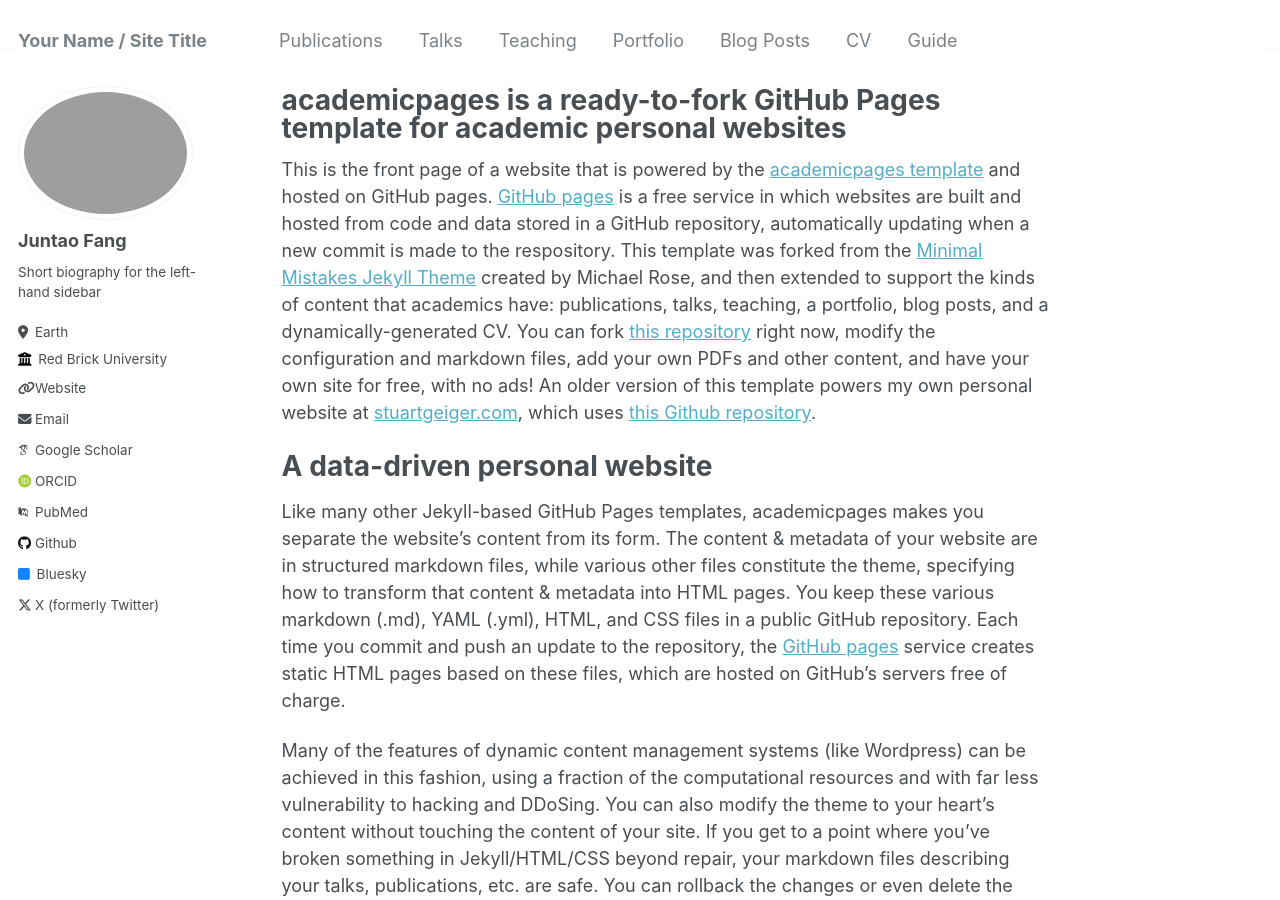
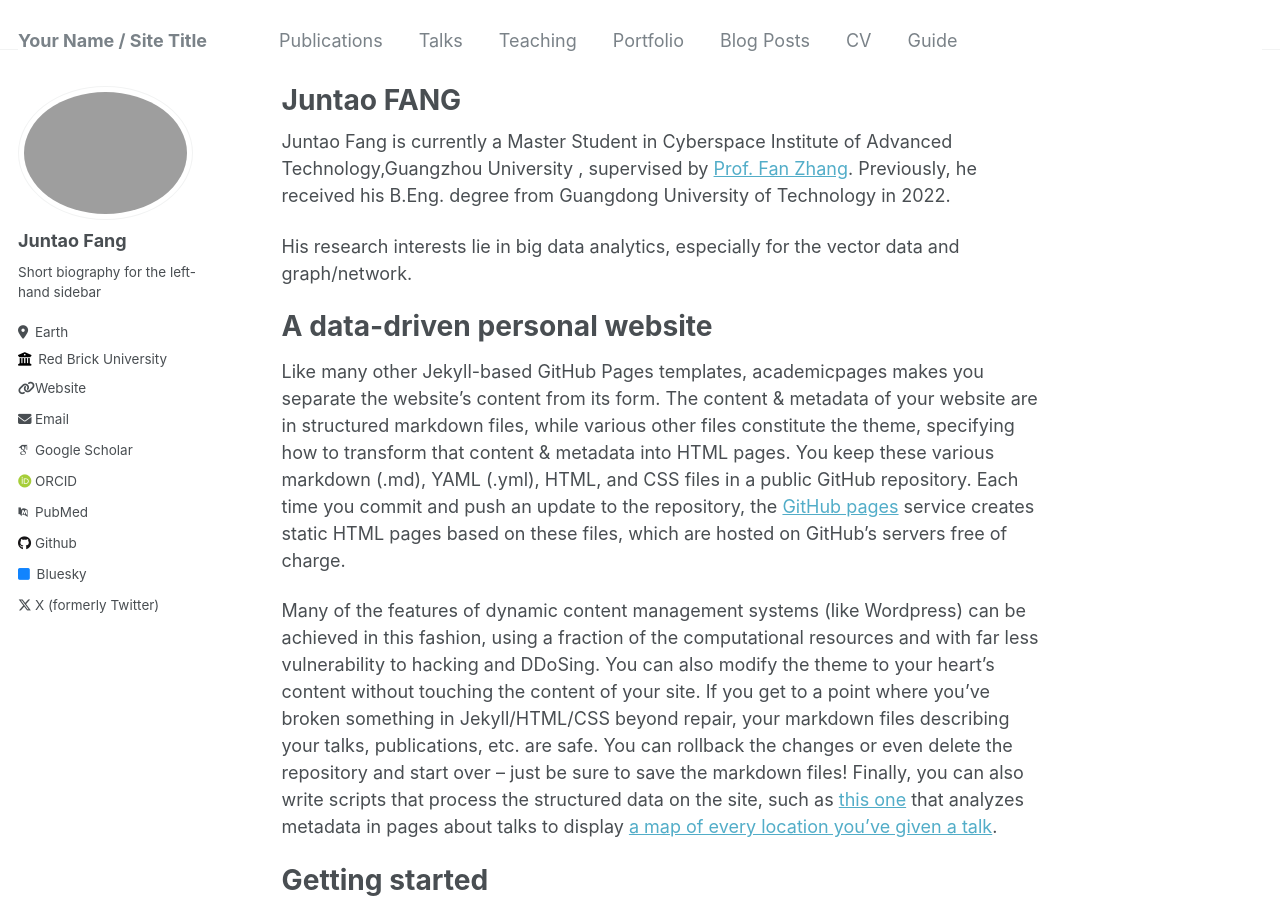
Before and after one commit to juntaofang2000/juntaofang2000.github.io, a Jekyll site: the page built from _pages/about.md, in a window 1280 px wide and 900 px high. Built offline with Jekyll 4.4.1, drawn with Linux system fonts in a browser that asks for light colours; some web fonts are replaced.

Commit message:
about me

```diff
--- a/_pages/about.md
+++ b/_pages/about.md
@@ -1,13 +1,18 @@
 ---
 permalink: /
-title: "academicpages is a ready-to-fork GitHub Pages template for academic personal websites"
+title: "Juntao FANG"
+excerpt: "About me"
 author_profile: true
 redirect_from:
   - /about/
   - /about.html
 ---
 
-This is the front page of a website that is powered by the [academicpages template](https://github.com/academicpages/academicpages.github.io) and hosted on GitHub pages. [GitHub pages](https://pages.github.com) is a free service in which websites are built and hosted from code and data stored in a GitHub repository, automatically updating when a new commit is made to the respository. This template was forked from the [Minimal Mistakes Jekyll Theme](https://mmistakes.github.io/minimal-mistakes/) created by Michael Rose, and then extended to support the kinds of content that academics have: publications, talks, teaching, a portfolio, blog posts, and a dynamically-generated CV. You can fork [this repository](https://github.com/academicpages/academicpages.github.io) right now, modify the configuration and markdown files, add your own PDFs and other content, and have your own site for free, with no ads! An older version of this template powers my own personal website at [stuartgeiger.com](http://stuartgeiger.com), which uses [this Github repository](https://github.com/staeiou/staeiou.github.io).
+Juntao Fang is currently a Master Student in Cyberspace Institute of Advanced Technology,Guangzhou University	 , supervised by [Prof. Fan Zhang](https://fanzhangcs.github.io/).
+Previously, he received his B.Eng. degree from Guangdong University of Technology in 2022.
+
+His research interests lie in big data analytics, especially for the vector data and graph/network.
+
 
 A data-driven personal website
 ======
```
